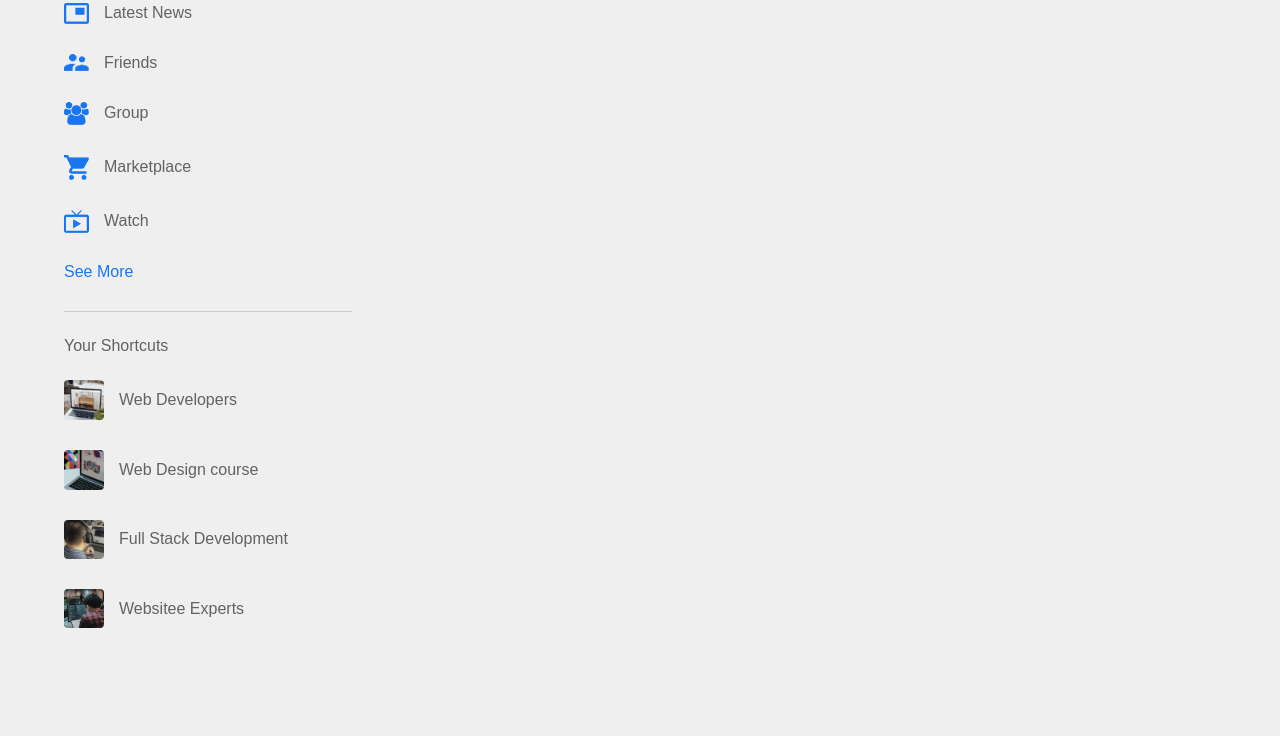
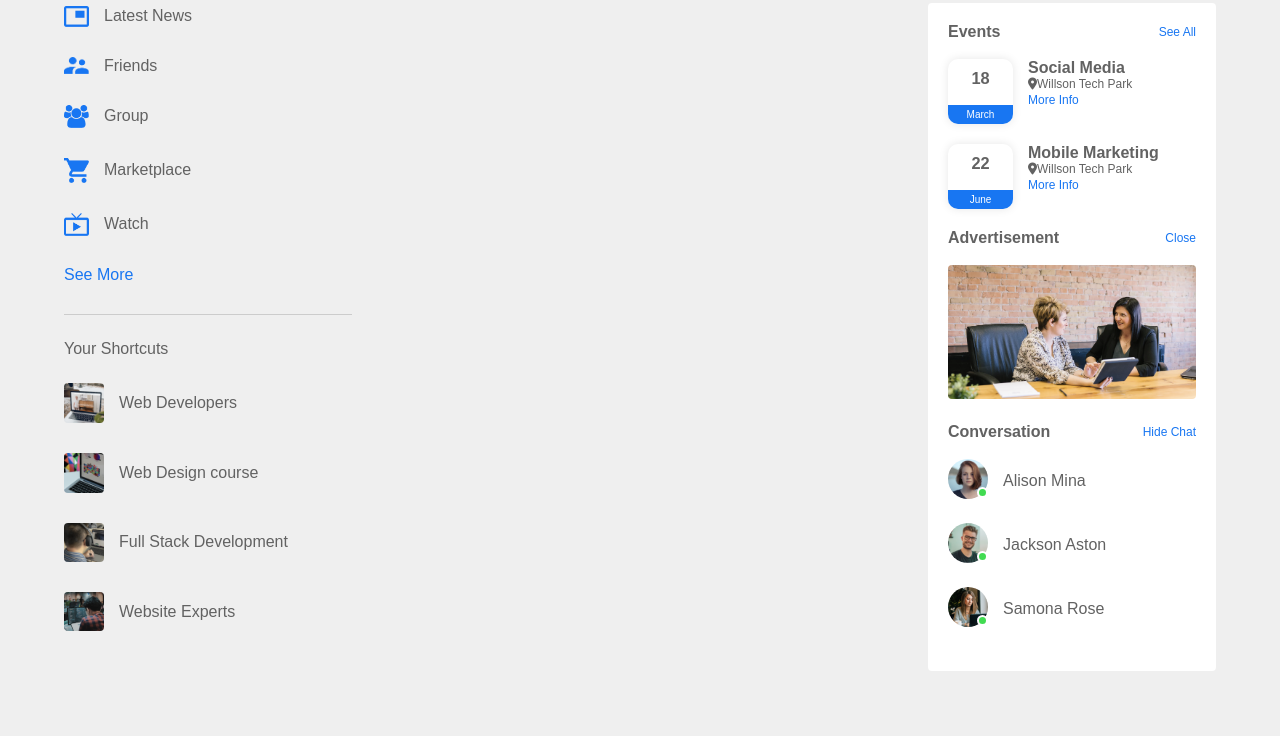
Before and after one commit to Jaymieblaze/SocialBook, a plain HTML site: page index.html in a window 1280 px wide. Shown: the part 64-800 px from the top of the page. Drawn offline with Linux system fonts and the light colour scheme.

Commit message:
Right Sidebar

```diff
--- a/index.html
+++ b/index.html
@@ -5,6 +5,7 @@
     <meta name="viewport" content="width=device-width, initial-scale=1.0">
     <title>SocialBook</title>
     <link rel="stylesheet" href="style.css">
+    <script src="https://kit.fontawesome.com/b7f3280ea9.js" crossorigin="anonymous"></script>
 </head>
 <body>
     <nav>
@@ -42,13 +43,70 @@
                 <a href="#"><img src="images/shortcut-1.png" alt="Web Developers">Web Developers</a>
                 <a href="#"><img src="images/shortcut-2.png" alt="Web Design course">Web Design course</a>
                 <a href="#"><img src="images/shortcut-3.png" alt="Full Stack Development">Full Stack Development</a>
-                <a href="#"><img src="images/shortcut-4.png" alt="Websitee Experts">Websitee Experts</a>
+                <a href="#"><img src="images/shortcut-4.png" alt="Website Experts">Website Experts</a>
             </div>
         </div>
         <!-- main-content -->
         <div class="main-content"></div>
         <!-- right-sidebar -->
-        <div class="right-sidebar"></div>
+        <div class="right-sidebar">
+            <div class="sidebar-title">
+                <h4>Events</h4>
+                <a href="#">See All</a>
+            </div>
+
+            <div class="event">
+                <div class="left-event">
+                    <h3>18</h3>
+                    <span>March</span>
+                </div>
+                <div class="right-event">
+                    <h4>Social Media</h4>
+                    <p><i class="fa-solid fa-location-dot"></i>Willson Tech  Park</p>
+                    <a href="#">More Info</a>
+                </div>
+            </div>
+            <div class="event">
+                <div class="left-event">
+                    <h3>22</h3>
+                    <span>June</span>
+                </div>
+                <div class="right-event">
+                    <h4>Mobile Marketing</h4>
+                    <p><i class="fa-solid fa-location-dot"></i>Willson Tech  Park</p>
+                    <a href="#">More Info</a>
+                </div>
+            </div>
+            <div class="sidebar-title">
+                <h4>Advertisement</h4>
+                <a href="#">Close</a>
+            </div>
+            <img src="images/advertisement.png" alt="ads" class="sidebar-ads">
+            <div class="sidebar-title">
+                <h4>Conversation</h4>
+                <a href="#">Hide Chat</a>
+            </div>
+
+            <div class="online-list">
+                <div class="online">
+                    <img src="images/member-1.png">
+                </div>
+                <p>Alison Mina</p>
+            </div>
+            <div class="online-list">
+                <div class="online">
+                    <img src="images/member-2.png">
+                </div>
+                <p>Jackson Aston</p>
+            </div>
+            <div class="online-list">
+                <div class="online">
+                    <img src="images/member-3.png">
+                </div>
+                <p>Samona Rose</p>
+            </div>
+
+        </div>
     </div>
 </body>
 </html>
--- a/style.css
+++ b/style.css
@@ -2,6 +2,7 @@
     margin: 0;
     padding: 0;
     font-family: 'poppins', sans-serif;
+    box-sizing: border-box;
 }
 
 body{
@@ -104,6 +105,10 @@ nav{
     position: sticky;
     top: 70px;
     align-self: flex-start;
+    background: #fff;
+    padding: 20px;
+    border-radius: 4px;
+    color: #626262;
 }
 
 .main-content{
@@ -143,3 +148,89 @@ nav{
     color: #626262;
     font-weight: 500;
 }
+
+.sidebar-title{
+    display: flex;
+    align-items: center;
+    justify-content: space-between;
+    margin-bottom: 18px;
+}
+
+.right-sidebar h4{
+    font-weight: 600;
+    font-size: 16px;
+}
+
+.sidebar-title a{
+    text-decoration: none;
+    color: #1876f2;
+    font-size: 12px;
+}
+
+.event{
+    display: flex;
+    font-size: 14px;
+    margin-bottom: 20px;
+}
+
+.left-event{
+    border-radius: 10px;
+    height: 65px;
+    width: 65px;
+    margin-right: 15px;
+    padding-top: 10px;
+    text-align: center;
+    position: relative;
+    overflow: hidden;
+    box-shadow: 0 0 10px rgba(0, 0, 0, 0.1);
+}
+
+.event p{
+    font-size: 12px;
+}
+
+.event a{
+    font-size: 12px;
+    text-decoration: none;
+    color:#1876f2;
+}
+
+
+.left-event span{
+    position: absolute;
+    bottom: 0;
+    left: 0;
+    width: 100%;
+    background: #1876f2;
+    color: #fff;
+    font-size: 10px;
+    padding: 4px 0;
+}
+
+.sidebar-ads{
+    width: 100%;
+    margin-bottom: 20px;
+    border-radius: 4px;
+}
+
+.online-list{
+    display: flex;
+    align-items: center;
+    margin-bottom: 20px;
+}
+
+.online-list .online img{
+    width: 40px;
+    border-radius: 50%;
+}
+
+.online-list .online{
+    width: 40px;
+    border-radius: 50%;
+    margin-right: 15px;
+}
+
+.online-list .online::after{
+    top: unset;
+    bottom: 5px;
+}
```
